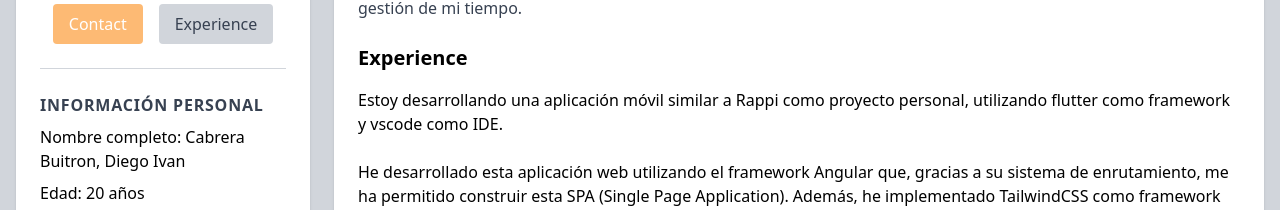
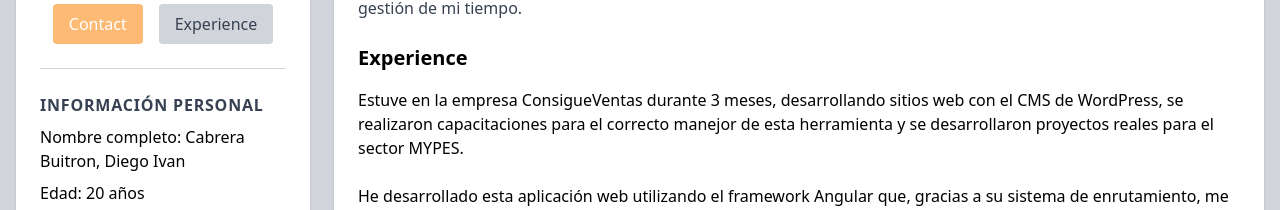
Before and after one commit to omele7/portfolio-beta, an Angular app: page /profile in a window 1280 px wide. Shown: the part 396-606 px from the top of the page. Built offline with nearby package versions, Linux system fonts and the light colour scheme.

Commit message:
feat: added more information"

```diff
--- a/src/app/pages/profile/profile.component.html
+++ b/src/app/pages/profile/profile.component.html
@@ -31,7 +31,7 @@
                     <h2 class="text-xl font-bold mt-6 mb-4">Experience</h2>
                     <div class="mb-6">
                         <p class="mt-2">
-                            Estoy desarrollando una aplicación móvil similar a Rappi como proyecto personal, utilizando flutter como framework y vscode como IDE.
+                            Estuve en la empresa ConsigueVentas durante 3 meses, desarrollando sitios web con el CMS de WordPress, se realizaron capacitaciones para el correcto manejor de esta herramienta y se desarrollaron proyectos reales para el sector MYPES.
                         </p>
                     </div>
                     <div class="mb-6">
```
